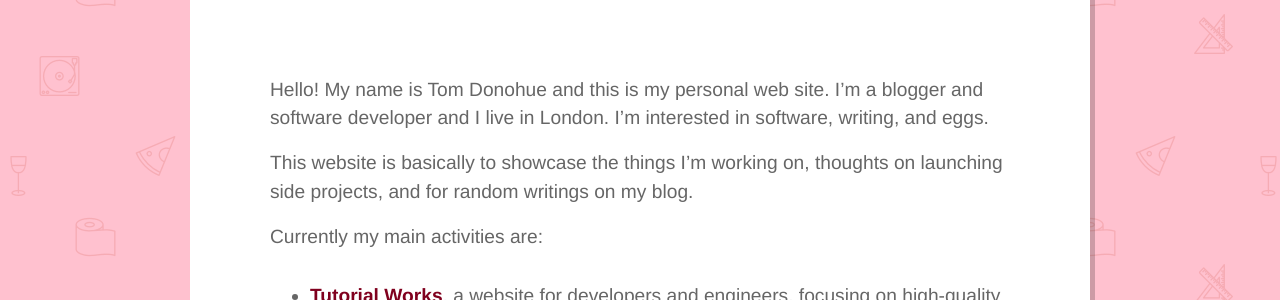
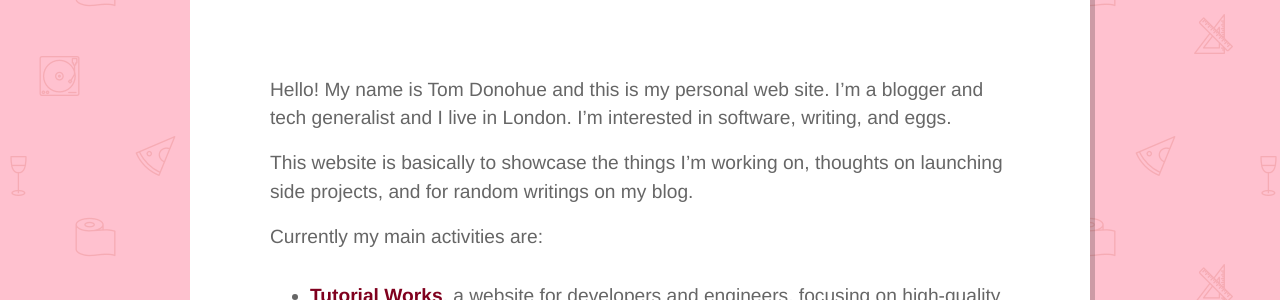
Before and after one commit to monodot/monodot-co-uk, a Jekyll site: the page built from about.md, in a window 1280 px wide. Shown: the part 267-567 px from the top of the page. Built offline with Jekyll 4.4.1, drawn with Linux system fonts in a browser that asks for light colours.

Commit message:
Update bio

```diff
--- a/about.md
+++ b/about.md
@@ -3,7 +3,7 @@ title: About
 layout: page
 ---
 
-Hello! My name is Tom Donohue and this is my personal web site. I'm a blogger and software developer and I live in London. I'm interested in software, writing, and eggs.
+Hello! My name is Tom Donohue and this is my personal web site. I'm a blogger and tech generalist and I live in London. I'm interested in software, writing, and eggs.
 
 This website is basically to showcase the things I'm working on, thoughts on launching side projects, and for random writings on my blog.
 
```
